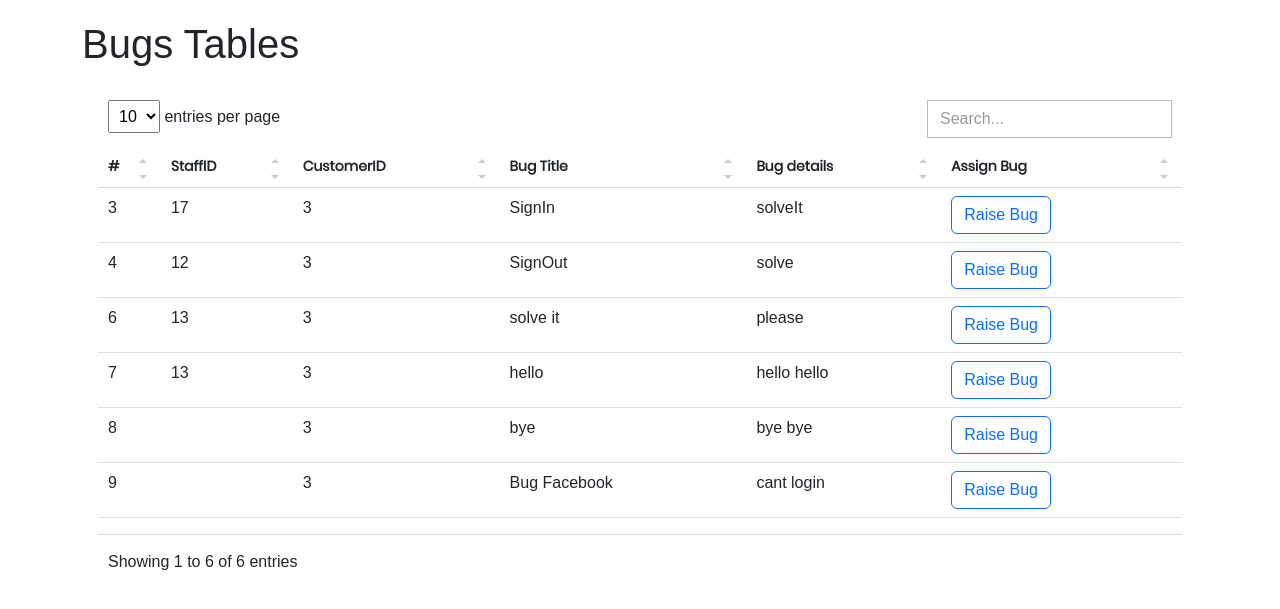
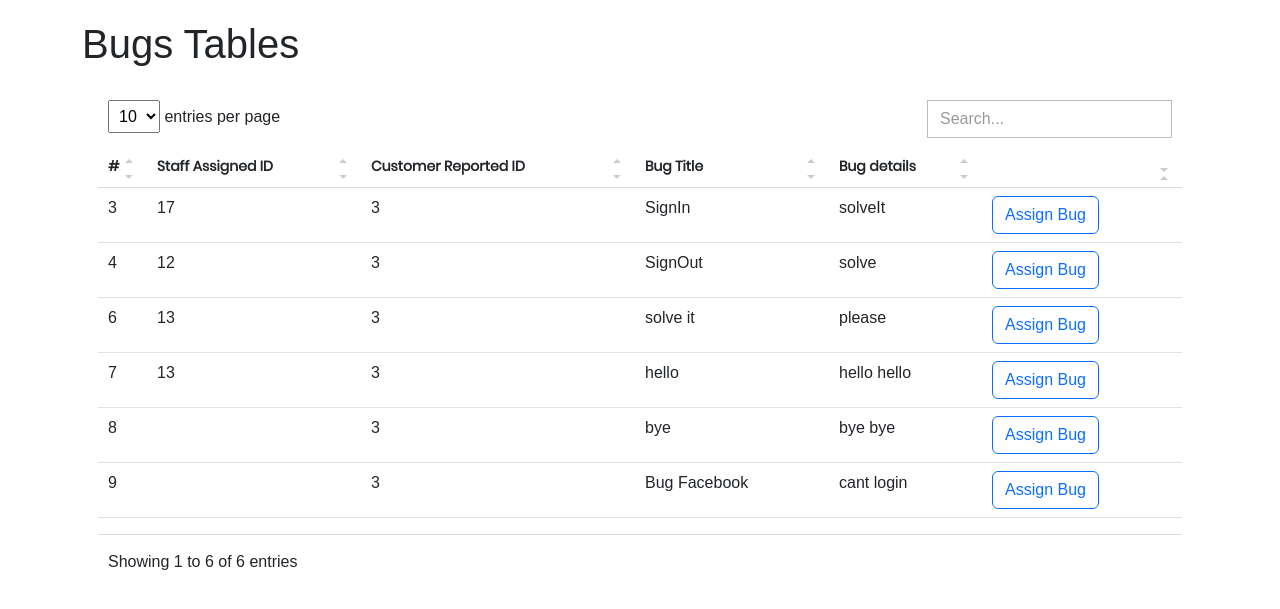
Before and after one commit to Oblivious02/BugTrackingWebApp, a PHP site: page /show-bug.php in a window 1280 px wide. Shown: the part 60-669 px from the top of the page. Run offline with PHP 8.4, Linux system fonts and the light colour scheme; a user stored in the database is signed in; data comes from the database, SQL or seed files in the repository; some libraries are stand-ins or nearby versions.

Commit message:
endendend

```diff
--- a/views/admin.php
+++ b/views/admin.php
@@ -126,7 +126,7 @@ if (!isset($_SESSION['userType'])) {
         <main id="main" class="main show-admin">
 
             <div class="pagetitle">
-                <h1>Staff Tables</h1>
+                <h1>Staff Table</h1>
             </div><!-- End Page Title -->
 
             <section class="section">
--- a/views/show-bug.php
+++ b/views/show-bug.php
@@ -61,11 +61,11 @@ if (isset($_POST['raise'])) {
                                     <thead>
                                         <tr>
                                             <th scope="col">#</th>
-                                            <th scope="col">StaffID</th>
-                                            <th scope="col">CustomerID</th>
+                                            <th scope="col">Staff Assigned ID</th>
+                                            <th scope="col">Customer Reported ID</th>
                                             <th scope="col">Bug Title</th>
                                             <th scope="col">Bug details</th>
-                                            <th scope="col">Assign Bug</th>
+                                            <th scope="col"></th>
                                         </tr>
                                     </thead>
                                     <tbody>
@@ -95,7 +95,7 @@ if (isset($_POST['raise'])) {
                                                     <form action="show-bug.php" method="POST">
                                                         <input type="hidden" name="bugID" value="<?php echo $bug["bugID"] ?>">
                                                         <button class="btn btn-outline-primary" name="raise">
-                                                            Raise Bug
+                                                            Assign Bug
                                                         </button>
                                                     </form>
                                                 </td>
--- a/views/staff.php
+++ b/views/staff.php
@@ -27,7 +27,9 @@ if (!isset($_SESSION['userType'])) {
     if (isset($_POST['solved'])) {
         if (!empty($_POST['bugID'])) {
             $staff->updateSolve($_POST['bugID'], $_SESSION['userID']);
+
             $solvedSuccess = 1;
+            header('refresh: 1');
         }
     }
 }
```
Also changed, not shown: views/assignBugAnotherStaff.php (+12 -25 lines).
